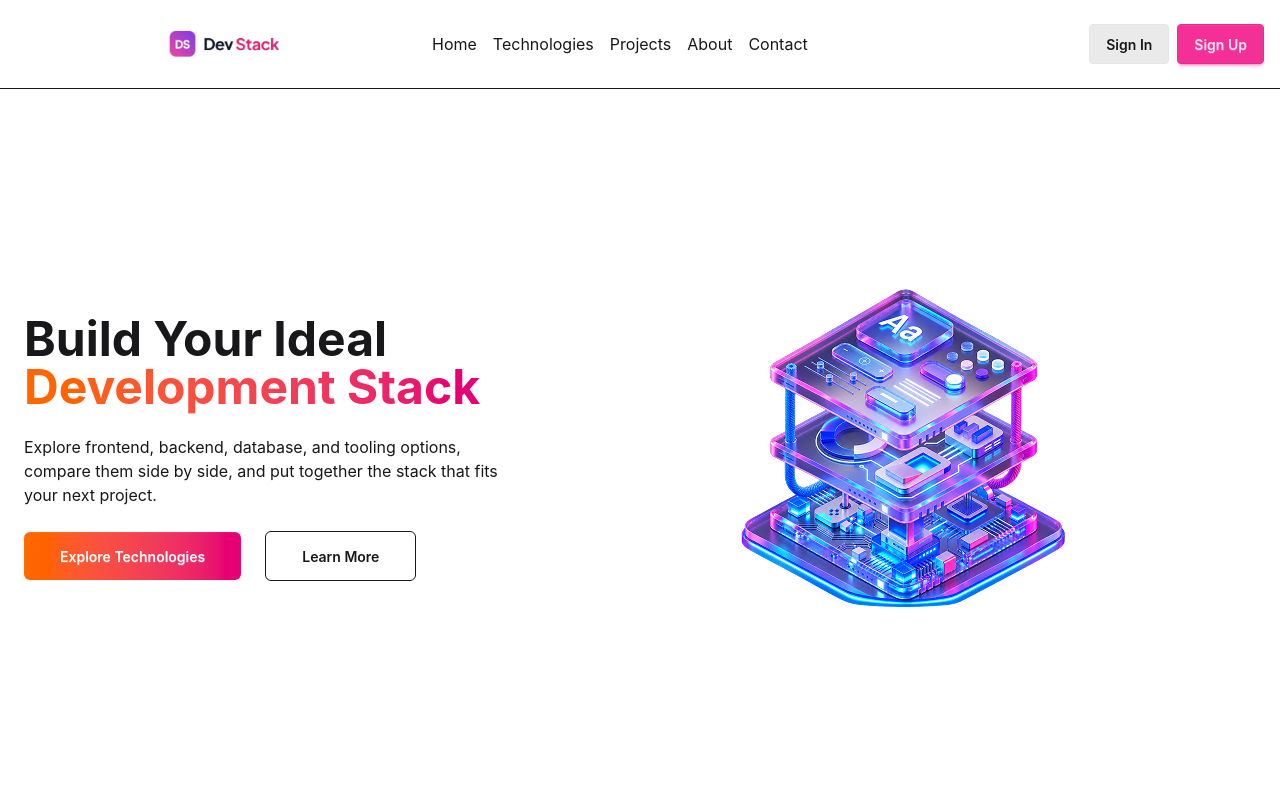
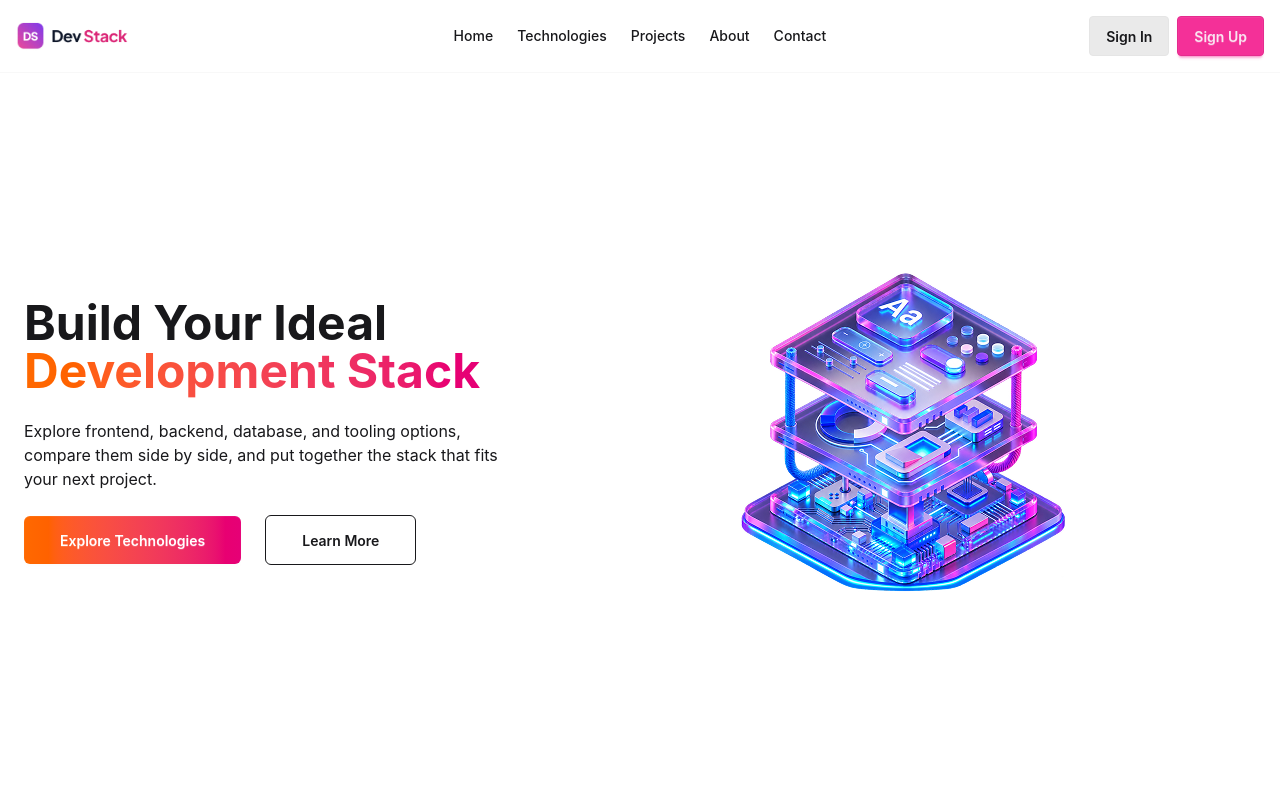
Before and after one commit to rifat-17/A05-DevStack-Project, a React (Vite) app: page / in a window 1280 px wide. Shown: the top 800 px of the page. Built offline with nearby package versions, Linux system fonts and the light colour scheme.

Commit message:
navber organized

```diff
--- a/src/Components/Nav.tsx
+++ b/src/Components/Nav.tsx
@@ -1,30 +1,94 @@
-import React from 'react';
-import Logo from "../assets/logo-text.png"
-import { RxHamburgerMenu } from 'react-icons/rx';
+
+import Logo from "../assets/logo-text.png";
+import { RxHamburgerMenu } from "react-icons/rx";
 
 const Nav = () => {
     return (
-        <nav className='border-b py-3' >
-            <div className='grid grid-cols-3 items-center max-w-7xl mx-auto px-4 py-3' >
-                <img src={Logo} alt="" className='w-28 justify-self-center' />
+        <header className="border-b border-base-200">
+            <nav className="max-w-7xl mx-auto px-4 py-4">
 
-                <ul className='hidden md:flex items-center gap-4' >
-                    <li>Home</li>
-                    <li>Technologies</li>
-                    <li>Projects</li>
-                    <li>About</li>
-                    <li>Contact</li>
-                </ul>
+                <div className="grid grid-cols-3 items-center">
 
-                <div className='hidden md:flex items-center gap-2 justify-self-end' >
-                    <button className="btn btn-soft">Sign In</button>
-                    <button className="btn btn-secondary">Sign Up</button>
+                    {/* Mobile Menu Button */}
+                    <button
+                        className="md:hidden justify-self-start text-2xl"
+                        aria-label="Open menu"
+                    >
+                        <RxHamburgerMenu />
+                    </button>
+
+                    {/* Logo */}
+                    <a href="/" className="justify-self-center md:justify-self-start">
+                        <img
+                            src={Logo}
+                            alt="DevStack Logo"
+                            className="w-28"
+                        />
+                    </a>
+
+                    {/* Navigation Links */}
+                    <ul className="hidden md:flex items-center justify-center gap-6 text-sm font-medium">
+                        <li>
+                            <a
+                                href="#"
+                                className="hover:text-primary transition-colors"
+                            >
+                                Home
+                            </a>
+                        </li>
+
+                        <li>
+                            <a
+                                href="#"
+                                className="hover:text-primary transition-colors"
+                            >
+                                Technologies
+                            </a>
+                        </li>
+
+                        <li>
+                            <a
+                                href="#"
+                                className="hover:text-primary transition-colors"
+                            >
+                                Projects
+                            </a>
+                        </li>
+
+                        <li>
+                            <a
+                                href="#"
+                                className="hover:text-primary transition-colors"
+                            >
+                                About
+                            </a>
+                        </li>
+
+                        <li>
+                            <a
+                                href="#"
+                                className="hover:text-primary transition-colors"
+                            >
+                                Contact
+                            </a>
+                        </li>
+                    </ul>
+
+                    {/* Authentication Buttons */}
+                    <div className="hidden md:flex items-center gap-2 justify-self-end">
+                        <button className="btn btn-soft">
+                            Sign In
+                        </button>
+
+                        <button className="btn btn-secondary">
+                            Sign Up
+                        </button>
+                    </div>
+
                 </div>
 
-                <button className='md:hidden justify-self-start text-2xl'><RxHamburgerMenu /></button>
-            </div>
-
-        </nav>
+            </nav>
+        </header>
     );
 };
 
```
